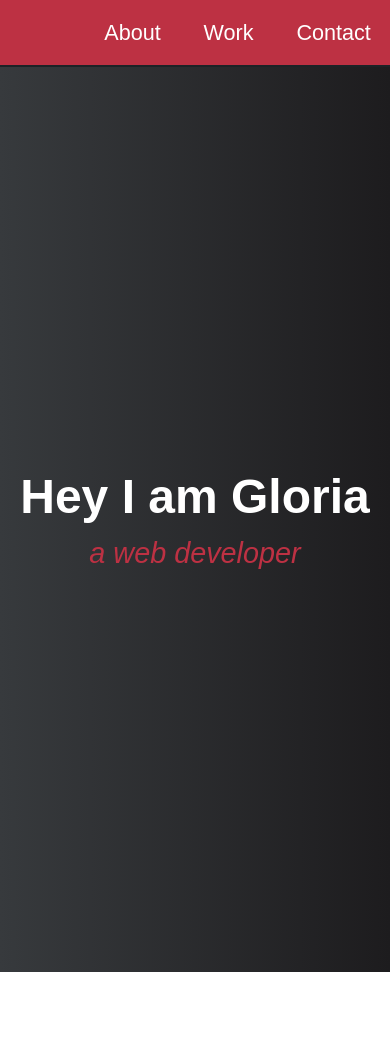
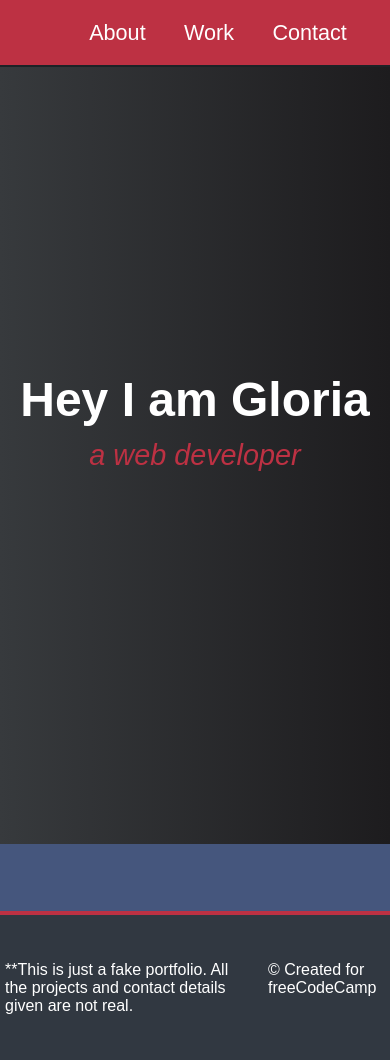
Before and after one commit to GloriaSekyere/freeCodeCamp-RWD, a plain HTML site: page 8. Responsive Web Design Projects/5. Build a Personal Portfolio Webpage/index.html in a window 390 px wide. Before the commit the page ends 972 px from the top, so only its background shows below. Drawn offline with Linux system fonts and the light colour scheme.

Commit message:
Improved responsivity for header and intro section

```diff
--- a/8. Responsive Web Design Projects/5. Build a Personal Portfolio Webpage/index.css
+++ b/8. Responsive Web Design Projects/5. Build a Personal Portfolio Webpage/index.css
@@ -15,26 +15,32 @@ body {
     width: 100%;
     height: 4.2rem;
     background-color: #BD3143;
-    text-align: right;
-    display: table;
     border-bottom: 0.15rem solid #1D2226;
-    position: sticky;
+    position: absolute;
     top:0;
+    left: 0;
 }
 #nav-list {
     list-style-type: none;
+    float: right;
+    height: 100%;
     margin-right: 1.5rem;
+    display: table;
+}
+.nav-list-item {
     display: table-cell;
+    height: 100%;
     vertical-align: middle;
 }
-.nav-list-item {
-    display: inline-block;
-    padding: 0 1.2rem;
+.nav-list-item:hover {
+    background-color: #45567D;
+    cursor: pointer;
 }
 .nav-link {
     text-decoration: none;
     color: #fff;
     font-size: 1.35em;
+    padding: 0 1.2rem;
 }
 
 /* Welcome Section */
@@ -44,7 +50,8 @@ body {
     flex-direction: column;
     align-items: center;
     justify-content: center;
-    height: 905px;
+    height: 100vh;
+
 }
 #welcome-section h1 {
     color: #fff;
@@ -60,6 +67,30 @@ body {
     padding: 0.4rem;
 }
 
+#projects {
+    width: 100%;
+    height: 4.2rem;
+    background-color: #45567D;
+}
 
-@media (aspect-ratio:3/2) {
-   background: yellow;
+footer {
+    width: 100vw;
+    height: auto;
+    background-color: #313841;
+    border-top: 0.25rem solid #BD3143;
+    display: flex;
+    justify-content: space-between;
+    color: #FFF;
+}
+#fp1 {
+    width: 60%;
+    padding: 2.85rem 0;
+    margin-left: 5px;
+}
+
+#fp2 {
+    width: 30%;
+    padding: 2.85rem 0;
+    margin-right: 5px;
+
+}
--- a/8. Responsive Web Design Projects/5. Build a Personal Portfolio Webpage/index.html
+++ b/8. Responsive Web Design Projects/5. Build a Personal Portfolio Webpage/index.html
@@ -26,9 +26,20 @@
       <p>a web developer</p>
     </section>
 
+    <section id="projects">
+    </section>
 
 
   </main>
 
+  <footer>
+    <div id="fp1">
+      <p>**This is just a fake portfolio. All the projects and contact details given are not real.</p>
+    </div>
+    <div id="fp2">
+      <p>© Created for freeCodeCamp </p>
+    </div>
+  </footer>
+
 </body>
 </html>
```
Also changed, not shown: 8. Responsive Web Design Projects/5. Build a Personal Portfolio Webpage/myFont.ttf (added).
